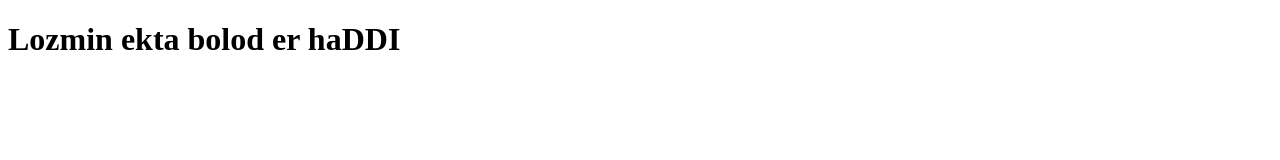
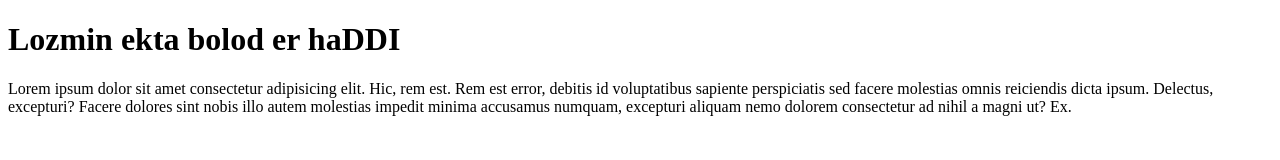
Before and after one commit to adnanshafi99/dummy, a plain HTML site: page index.html in a window 1280 px wide. Drawn offline with Linux system fonts and the light colour scheme.

Commit message:
lorem leksi

```diff
--- a/index.html
+++ b/index.html
@@ -8,7 +8,7 @@
 </head>
 <body>
 
-    <h1>Lozmin ekta bolod er haDDI</h1>
-
+    <h1>Lozmin ekta bolod er haDDI </h1>
+    <p>Lorem ipsum dolor sit amet consectetur adipisicing elit. Hic, rem est. Rem est error, debitis id voluptatibus sapiente perspiciatis sed facere molestias omnis reiciendis dicta ipsum. Delectus, excepturi? Facere dolores sint nobis illo autem molestias impedit minima accusamus numquam, excepturi aliquam nemo dolorem consectetur ad nihil a magni ut? Ex.</p>
 </body>
 </html>
```
